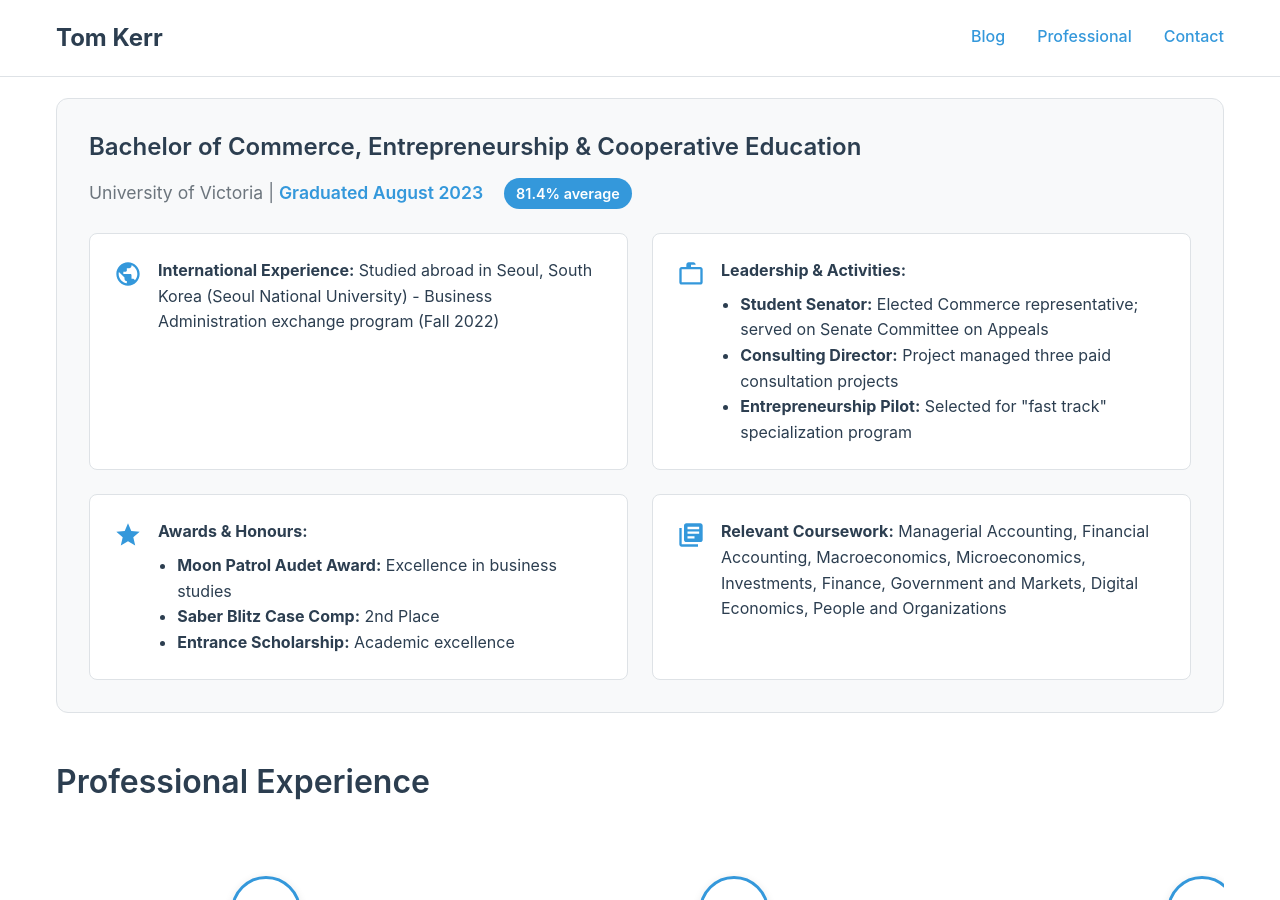
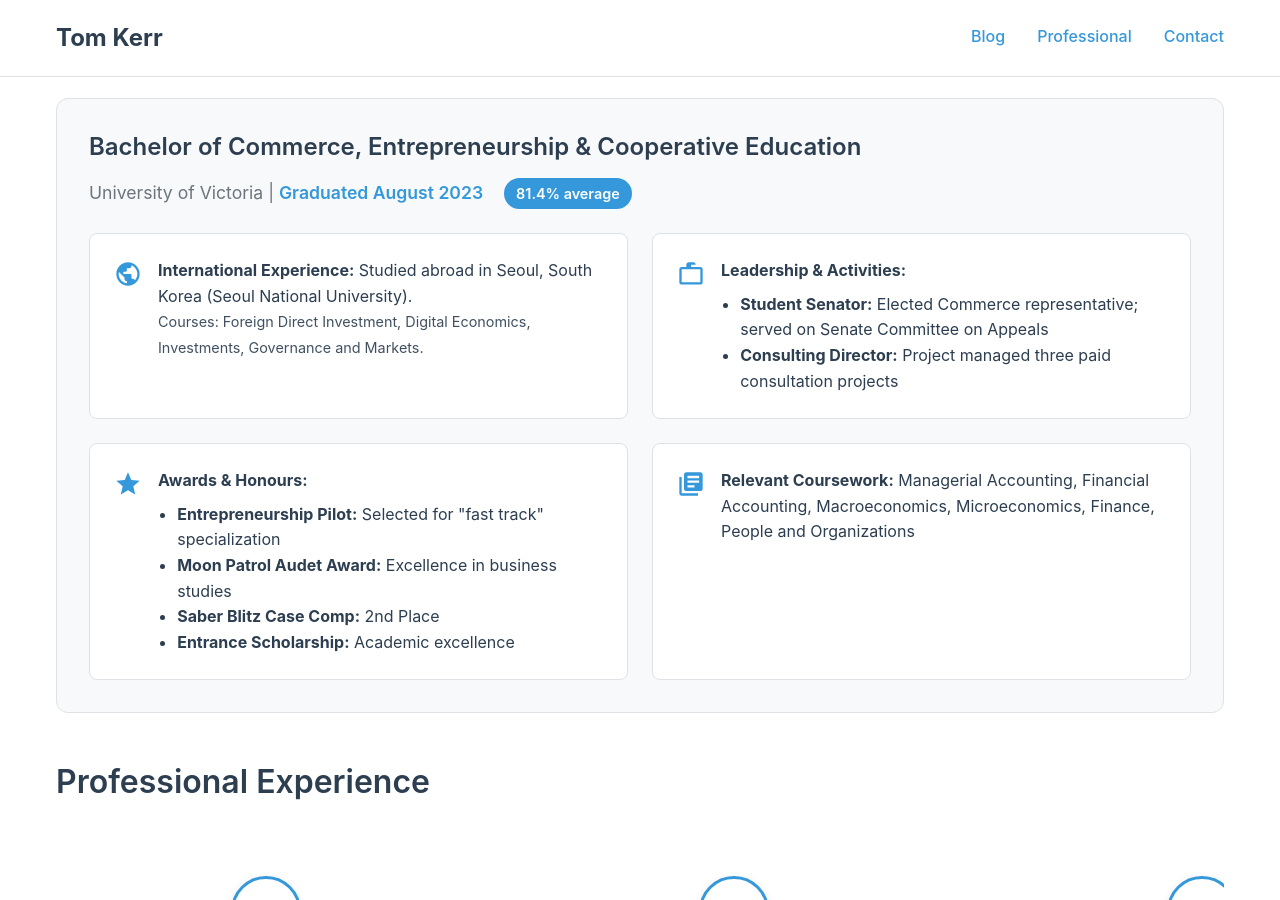
Before and after one commit to TDK250/Toms-Site, a Jekyll site: the page built from professional.md, in a window 1280 px wide and 900 px high, scrolled down 391 px. Built offline with Jekyll 4.4.1, drawn with Linux system fonts in a browser that asks for light colours.

Commit message:
Revise professional.md for clarity and conciseness
Updated international experience section to include course details and removed a line from leadership activities. Adjusted relevant coursework for conciseness.

```diff
--- a/professional.md
+++ b/professional.md
@@ -25,7 +25,8 @@ title: Professional
           <svg xmlns="http://www.w3.org/2000/svg" viewBox="0 0 24 24" fill="var(--accent)"><path d="M12 2C6.48 2 2 6.48 2 12s4.48 10 10 10 10-4.48 10-10S17.52 2 12 2zm-1 17.93c-3.95-.49-7-3.85-7-7.93 0-.62.08-1.21.21-1.79L9 15v1c0 1.1.9 2 2 2v1.93zm6.9-2.54c-.26-.81-1-1.39-1.9-1.39h-1v-3c0-.55-.45-1-1-1H8v-2h2c.55 0 1-.45 1-1V7h2c1.1 0 2-.9 2-2v-.41c2.93 1.19 5 4.06 5 7.41 0 2.08-.8 3.97-2.1 5.39z"/></svg>
         </div>
         <div class="highlight-content">
-          <strong>International Experience:</strong> Studied abroad in Seoul, South Korea (Seoul National University) - Business Administration exchange program (Fall 2022)
+          <strong>International Experience:</strong> Studied abroad in Seoul, South Korea (Seoul National University). <br>
+          <span style="font-size: 0.9em; opacity: 0.9;">Courses: Foreign Direct Investment, Digital Economics, Investments, Governance and Markets.</span>
         </div>
       </div>
 
@@ -39,7 +40,6 @@ title: Professional
           <ul style="margin: 0.5rem 0 0 1.2rem; padding: 0; list-style-type: disc;">
             <li><strong>Student Senator:</strong> Elected Commerce representative; served on Senate Committee on Appeals</li>
             <li><strong>Consulting Director:</strong> Project managed three paid consultation projects</li>
-            <li><strong>Entrepreneurship Pilot:</strong> Selected for "fast track" specialization program</li>
           </ul>
         </div>
       </div>
@@ -65,7 +66,7 @@ title: Professional
           <svg xmlns="http://www.w3.org/2000/svg" viewBox="0 0 24 24" fill="var(--accent)"><path d="M4 6H2v14c0 1.1.9 2 2 2h14v-2H4V6zm16-4H8c-1.1 0-2 .9-2 2v12c0 1.1.9 2 2 2h12c1.1 0 2-.9 2-2V4c0-1.1-.9-2-2-2zm-1 9H9V9h10v2zm-4 4H9v-2h6v2zm4-8H9V5h10v2z"/></svg>
         </div>
         <div class="highlight-content">
-          <strong>Relevant Coursework:</strong> Managerial Accounting, Financial Accounting, Macroeconomics, Microeconomics, Investments, Finance, Government and Markets, Digital Economics, People and Organizations
+          <strong>Relevant Coursework:</strong> Managerial Accounting, Financial Accounting, Macroeconomics, Microeconomics, Finance, People and Organizations
         </div>
       </div>
     </div>
```
Also changed, not shown: other parts of professional.md (+1 -0 lines).
